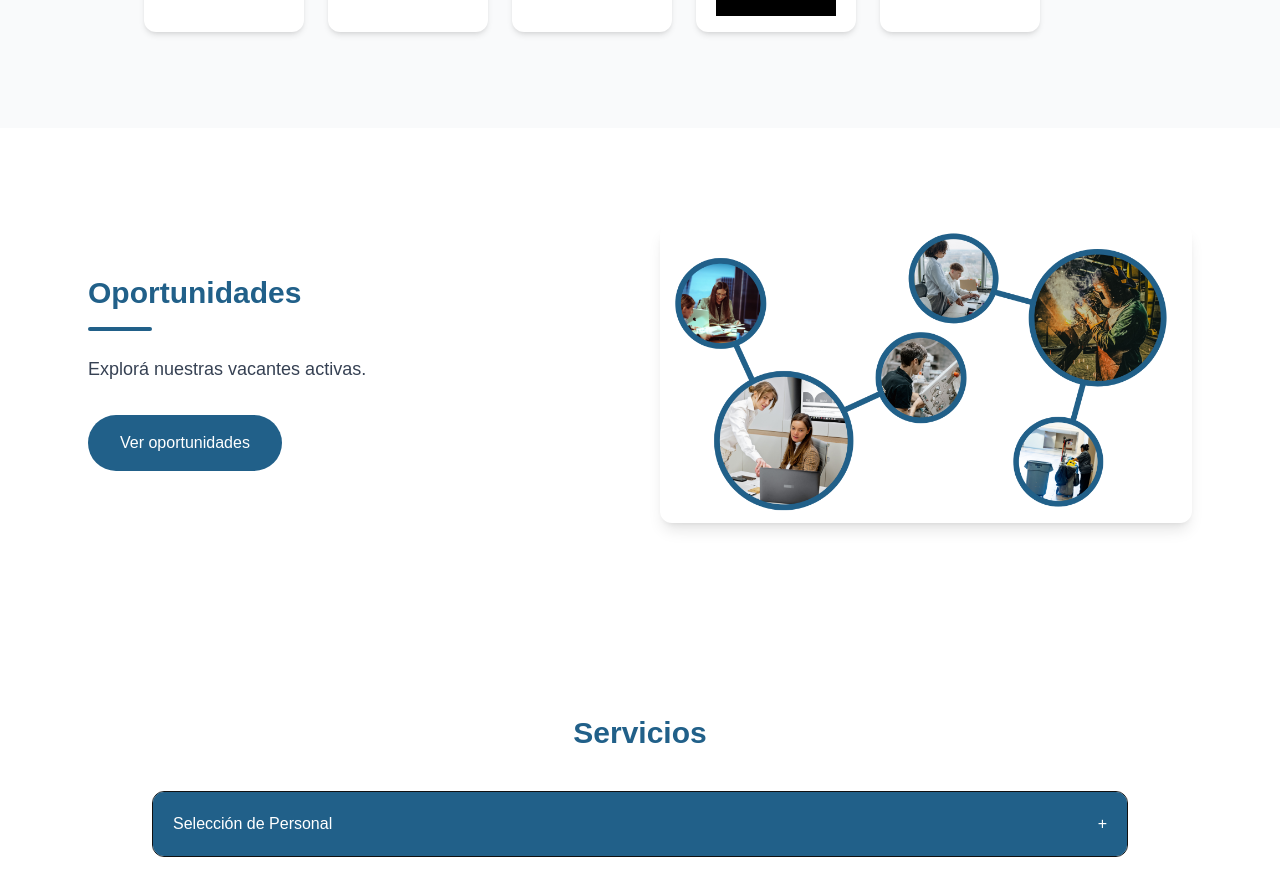
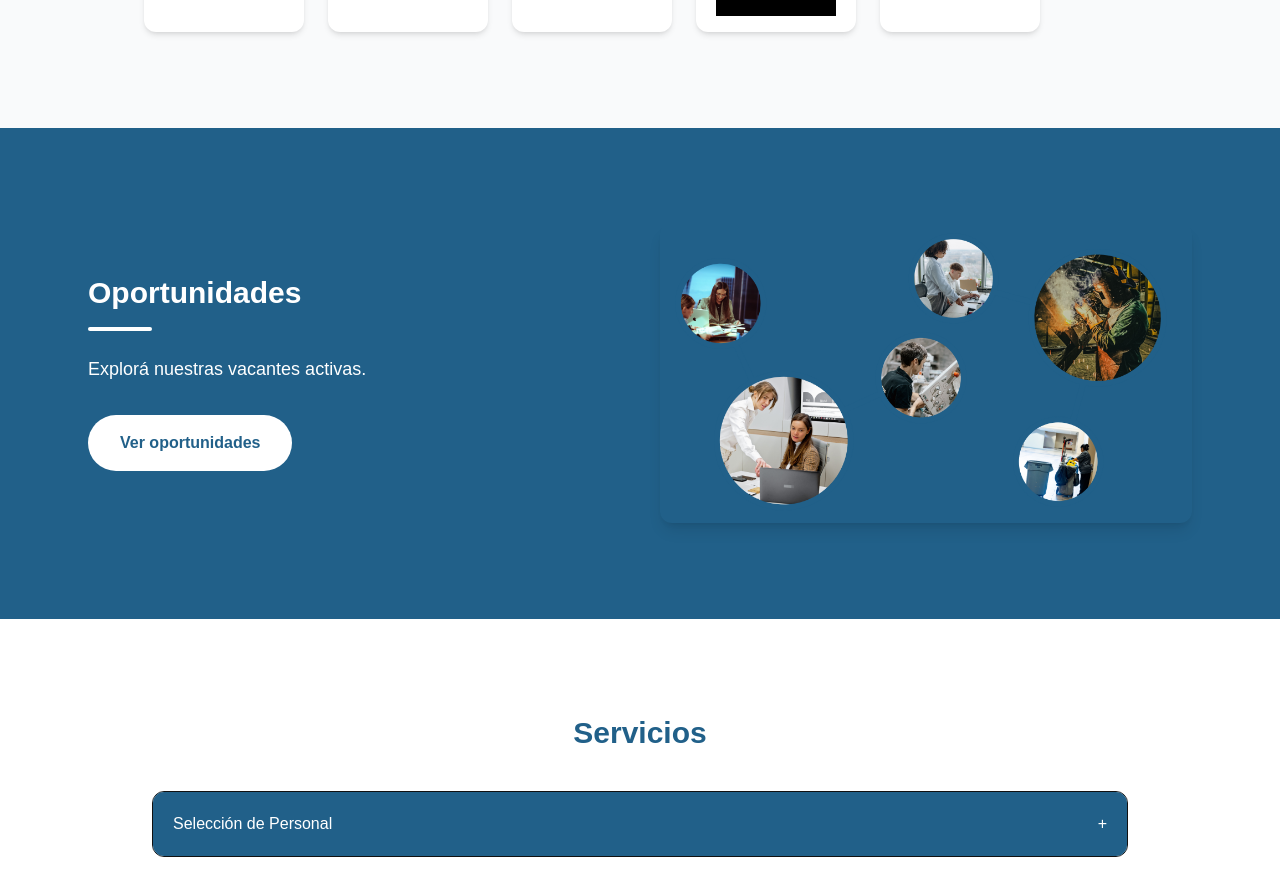
Before and after one commit to WorkOffice2026/workoffice-web, a Next.js app: page / in a window 1280 px wide. Shown: the part 3680-4551 px from the top of the page. Built offline with nearby package versions, Linux system fonts and the light colour scheme.

Commit message:
actualizar color fondo de oportunidades y texto en blanco

```diff
--- a/src/app/page.tsx
+++ b/src/app/page.tsx
@@ -302,19 +302,21 @@ export default function Home() {
 {/* OPORTUNIDADES */}
 <section
   id="oportunidades"
-  className="py-24 max-w-6xl mx-auto px-6 grid md:grid-cols-2 gap-10 items-center"
+  className="py-24 bg-[#216089]"
 >
+
+  <div className="max-w-6xl mx-auto px-6 grid md:grid-cols-2 gap-10 items-center">
 
     {/* TEXTO */}
     <div className="flex flex-col justify-center">
 
-    <h2 className="text-3xl font-bold text-[#216089] mb-4">
+      <h2 className="text-3xl font-bold text-white mb-4">
         Oportunidades
       </h2>
 
-    <div className="w-16 h-1 bg-[#216089] rounded-full mb-6" />
+      <div className="w-16 h-1 bg-white rounded-full mb-6" />
 
-    <p className="text-gray-700 text-lg mb-8">
+      <p className="text-white text-lg mb-8">
         Explorá nuestras vacantes activas.
       </p>
 
@@ -322,7 +324,7 @@ export default function Home() {
         href="https://www.buscojobs.com.uy/empresas/214536/work-office"
         target="_blank"
         rel="noopener noreferrer"
-      className="inline-flex w-fit items-center bg-[#216089] text-white px-8 py-4 rounded-full hover:scale-105 transition duration-300"
+        className="inline-flex w-fit items-center bg-white text-[#216089] px-8 py-4 rounded-full font-semibold hover:scale-105 transition duration-300"
       >
         Ver oportunidades
       </a>
@@ -339,6 +341,8 @@ export default function Home() {
         height={400}
         className="rounded-xl shadow-lg"
       />
+
+    </div>
 
   </div>
 
```
Lines whose indentation alone changed are shown as unchanged.
